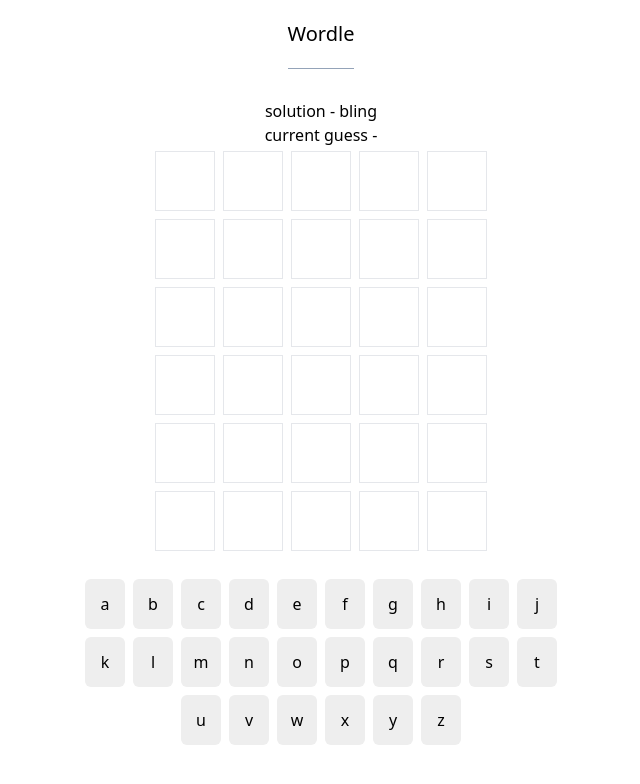
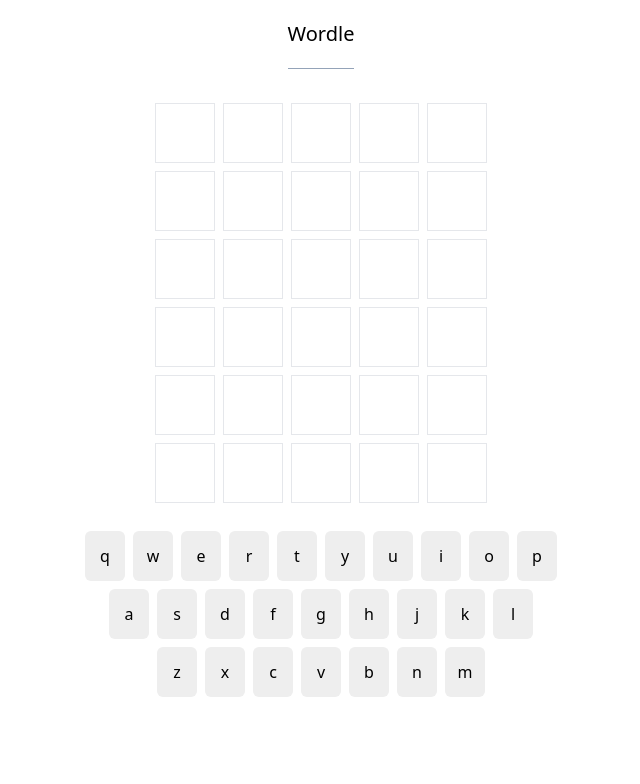
Before and after one commit to ChenHuei/Wordle, a React (Create React App) app: page / in a window 1280 px wide. Shown: the top 784 px of the page, without its empty margins (319-959 px from the left). Built offline with nearby package versions, Linux system fonts and the light colour scheme.

Commit message:
update keypad component

```diff
--- a/src/components/Wordle/Keypad/Keypad.tsx
+++ b/src/components/Wordle/Keypad/Keypad.tsx
@@ -4,16 +4,19 @@
 type Letter = {
   key: string;
 };
+
 interface KeypadProps {
-  letters: Letter[];
+  letters: Letter[][];
   usedKeys: Record<string, string>;
 }
 
 const Keypad = (props: KeypadProps) => {
   const { letters, usedKeys } = props;
   return (
-    <div className="flex flex-wrap justify-center max-w-[500px] my-5">
-      {letters.map((item) => (
+    <div className="flex flex-col max-w-[500px] my-5">
+      {letters.map((row, index) => (
+        <div key={index} className="flex justify-center items-center w-full">
+          {row.map((item) => (
             <div
               key={item.key}
               className={`flex justify-center items-center w-[40px] h-[50px] m-1 leading-[50px] bg-[#eee] rounded-md will-change-[color,background-color] keypad--${
@@ -24,6 +27,8 @@
             </div>
           ))}
         </div>
+      ))}
+    </div>
   );
 };
 
--- a/src/components/Wordle/Wordle.tsx
+++ b/src/components/Wordle/Wordle.tsx
@@ -8,7 +8,7 @@
 
 interface WordleProps {
   solution: string;
-  letters: Letter[];
+  letters: Letter[][];
 }
 
 const Wordle = (props: WordleProps) => {
@@ -35,8 +35,6 @@
       {isShowModal && (
         <Modal isCorrect={isCorrect} turn={turn} solution={solution} />
       )}
-      <div>solution - {solution}</div>
-      <div>current guess - {currentGuess}</div>
       <div>
         {guesses.map((guess, index) => (
           <div key={index} className="flex justify-center items-center">
--- a/src/constants/index.ts
+++ b/src/constants/index.ts
@@ -17,30 +17,36 @@
 ];
 
 export const LETTERS = [
+  [
+    { key: "q" },
+    { key: "w" },
+    { key: "e" },
+    { key: "r" },
+    { key: "t" },
+    { key: "y" },
+    { key: "u" },
+    { key: "i" },
+    { key: "o" },
+    { key: "p" },
+  ],
+  [
     { key: "a" },
-  { key: "b" },
-  { key: "c" },
+    { key: "s" },
     { key: "d" },
-  { key: "e" },
     { key: "f" },
     { key: "g" },
     { key: "h" },
-  { key: "i" },
     { key: "j" },
     { key: "k" },
     { key: "l" },
+  ],
+  [
+    { key: "z" },
+    { key: "x" },
+    { key: "c" },
+    { key: "v" },
+    { key: "b" },
+    { key: "n" },
     { key: "m" },
-  { key: "n" },
-  { key: "o" },
-  { key: "p" },
-  { key: "q" },
-  { key: "r" },
-  { key: "s" },
-  { key: "t" },
-  { key: "u" },
-  { key: "v" },
-  { key: "w" },
-  { key: "x" },
-  { key: "y" },
-  { key: "z" },
+  ],
 ];
```
Lines whose indentation alone changed are shown as unchanged.
